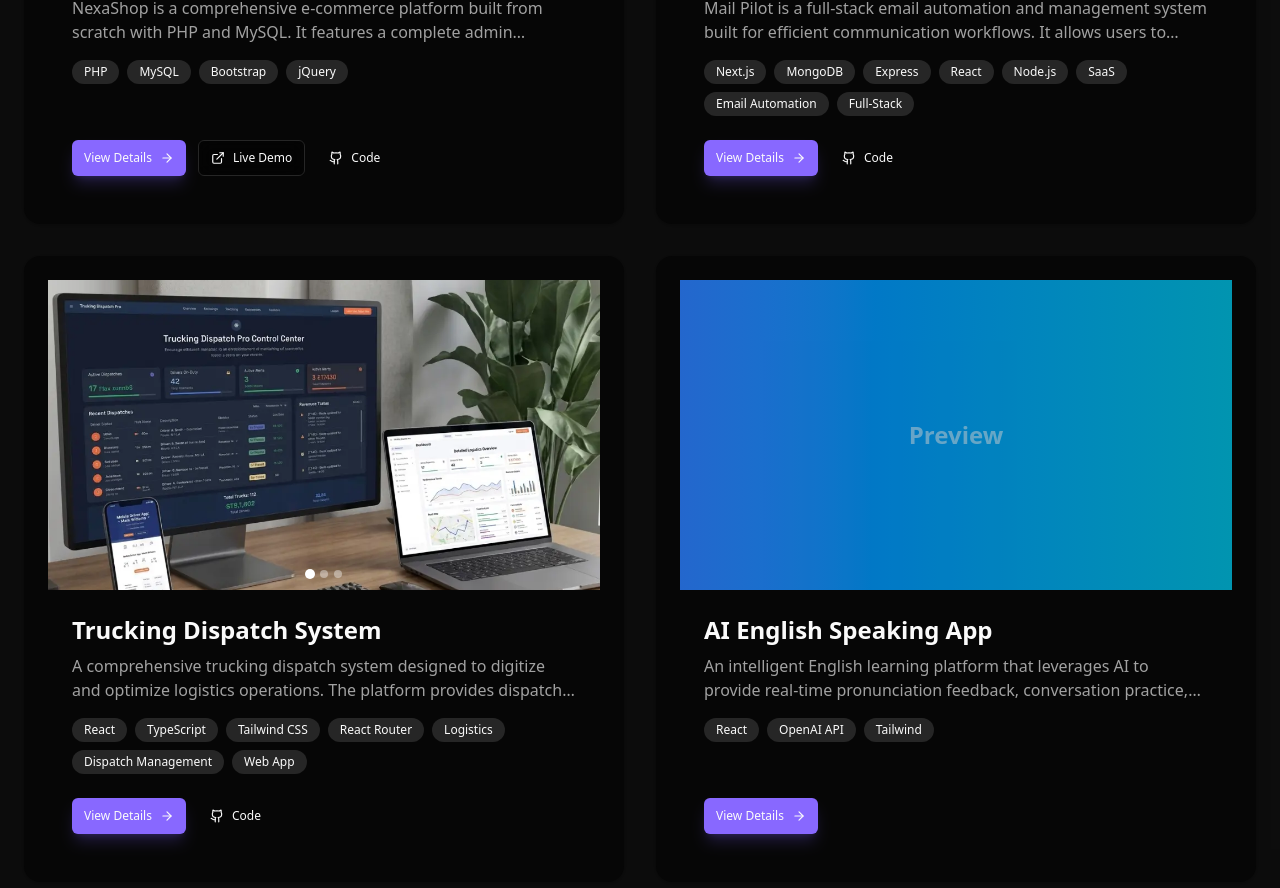
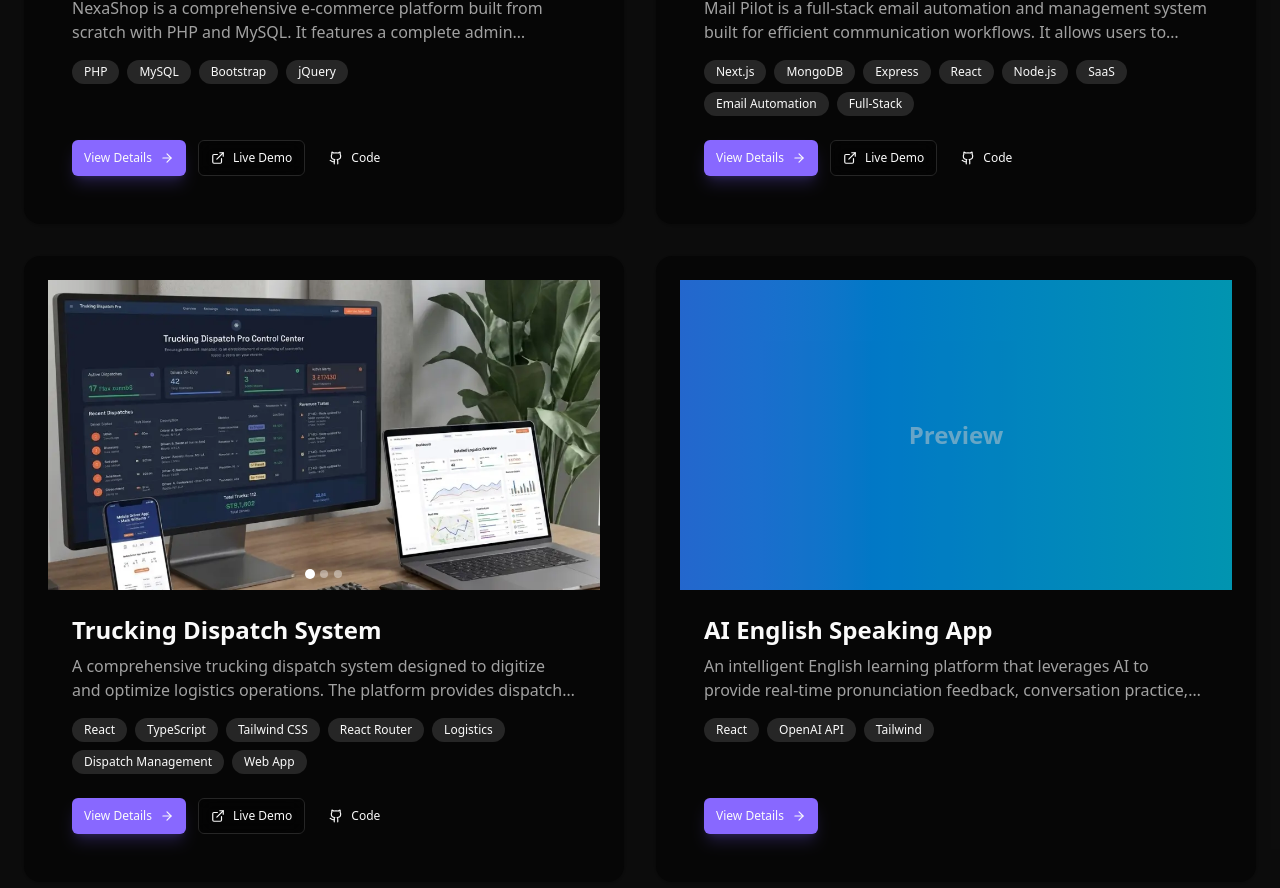
Before and after one commit to JasimMalook/jasim-portfolio, a Next.js app: page / in a window 1280 px wide. Shown: the part 3978-4866 px from the top of the page. Built offline with nearby package versions, Linux system fonts and the light colour scheme.

Commit message:
Add liveUrl to Mail Pilot and Truck Dispatch projects

```diff
--- a/src/data/projects.ts
+++ b/src/data/projects.ts
@@ -245,6 +245,7 @@ export const projects: ProjectDetail[] = [
         description: "Mail Pilot is a full-stack email automation and management system built for efficient communication workflows. It allows users to manage, automate, and streamline email operations through a clean and scalable SaaS-style interface. The platform features a modern dashboard, automation logic, and a secure backend architecture designed for growth.",
         tags: ["Next.js", "MongoDB", "Express", "React", "Node.js", "SaaS", "Email Automation", "Full-Stack"],
         color: "from-blue-600 to-indigo-700",
+        liveUrl: "https://mailpilot-saas-llm4.vercel.app/",
         githubUrl: "https://github.com/JasimMalook/mailpilot-saas",
         images: [
             "/projects/mail-pilot/mail-pilot-cover.webp",
@@ -311,6 +312,7 @@ export const projects: ProjectDetail[] = [
         description: "A comprehensive trucking dispatch system designed to digitize and optimize logistics operations. The platform provides dispatch management, route tracking, and workflow organization tools that help transport businesses move from manual processes to a structured digital system.",
         tags: ["React", "TypeScript", "Tailwind CSS", "React Router", "Logistics", "Dispatch Management", "Web App"],
         color: "from-orange-500 to-red-600",
+        liveUrl: "https://trucking-dispatch-system.vercel.app/",
         githubUrl: "https://github.com/JasimMalook/trucking-dispatch-system",
         images: [
             "/projects/truck-dispatch/Truck cover photo.webp",
```
